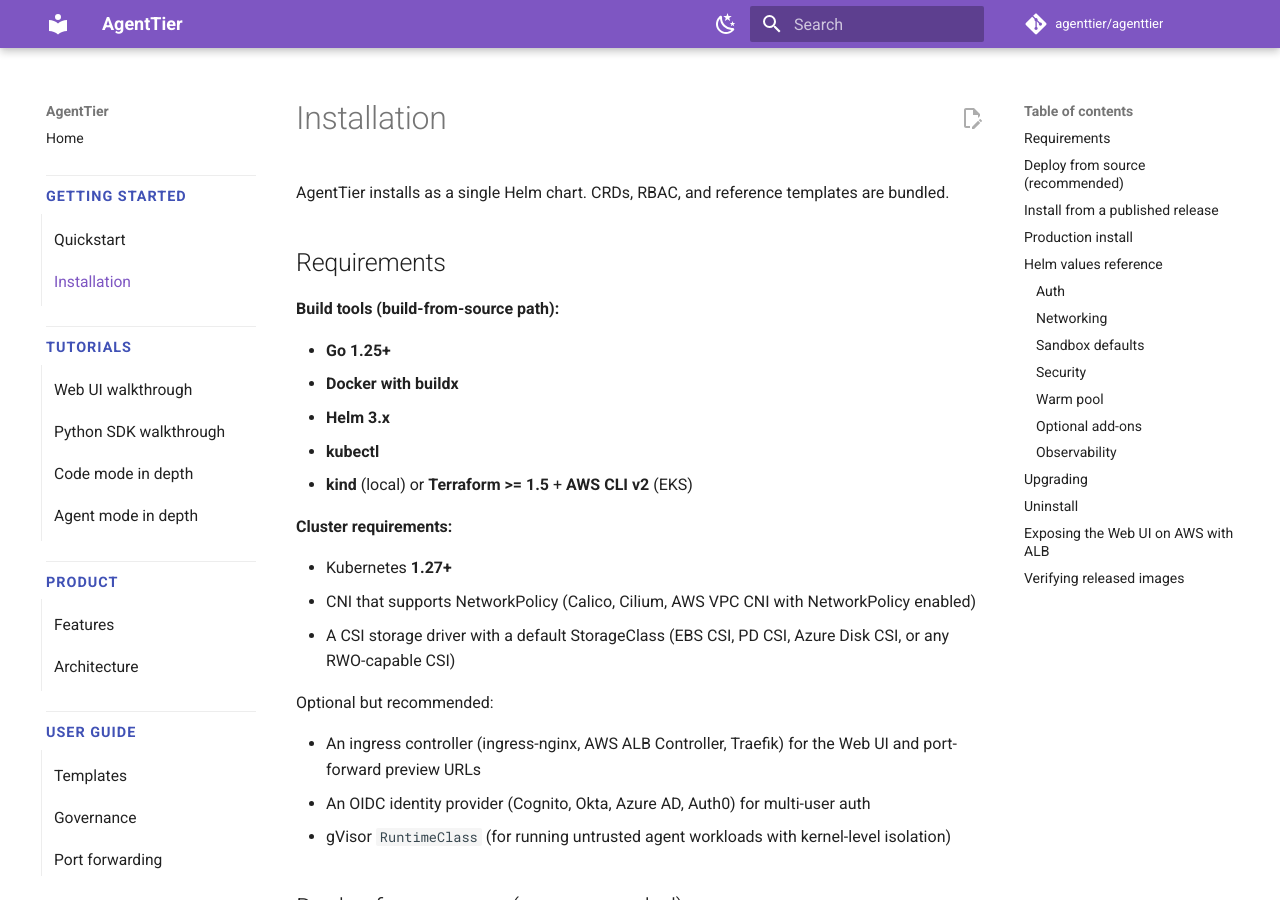
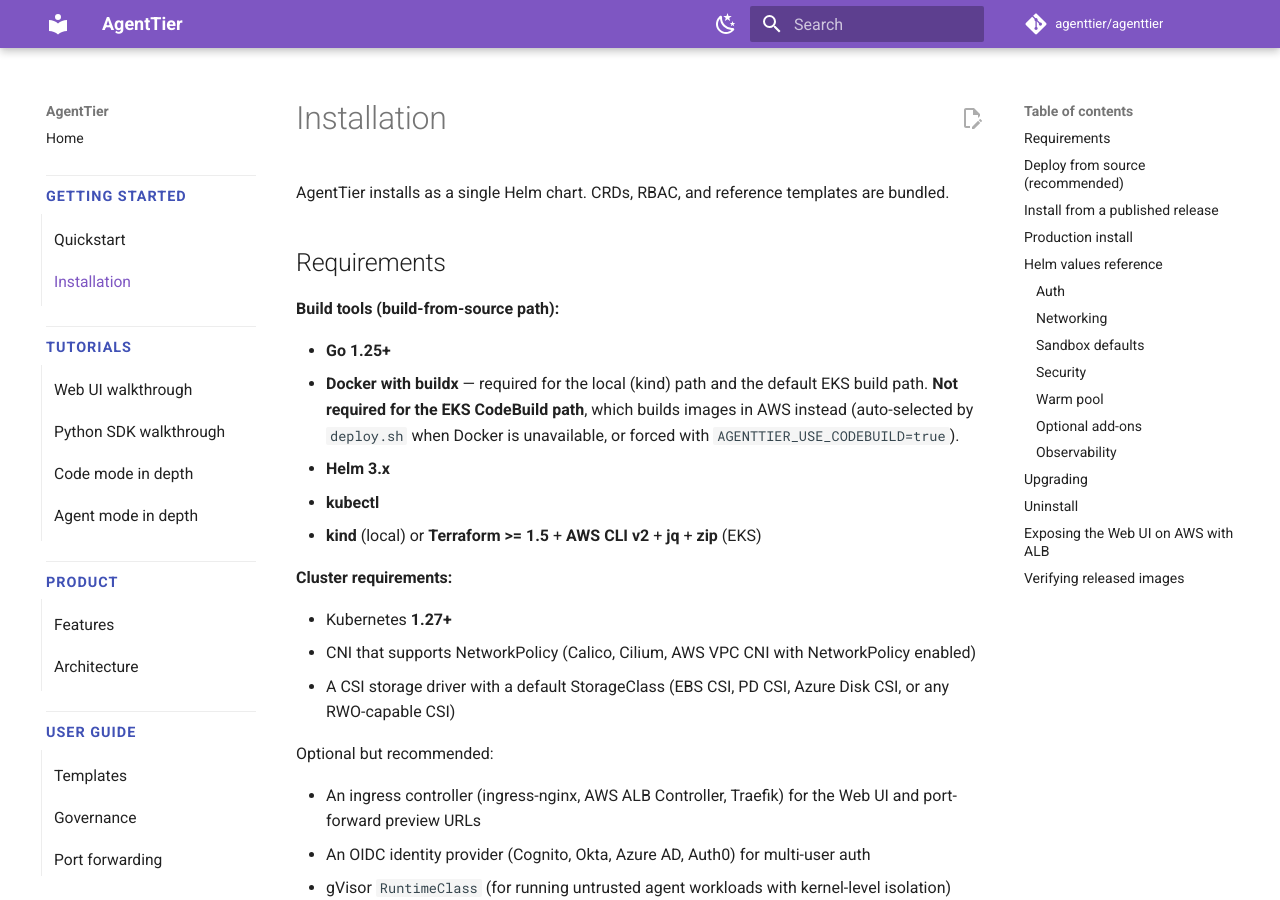
Before and after one commit to khanrubd/agenttier, an MkDocs documentation site: the page built from docs/docs/installation.md, in a window 1280 px wide and 900 px high. Built offline with MkDocs 1.6.1 and Material for MkDocs 9.7.7, drawn with Linux system fonts in a browser that asks for light colours; comment, search, counter and statistics services are not loaded.

Commit message:
docs: document the no-Docker EKS CodeBuild path
- README: Docker/buildx now optional for EKS (required only for local-build path);
  rewrite the CodeBuild section to describe AGENTTIER_USE_CODEBUILD / no-docker
  auto-detect, the core-vs-optional-image split, and the CRD-first Helm install
- installation.md / quickstart.md: mark Docker optional for the EKS CodeBuild path;
  add jq + zip to the EKS prerequisite list

Reflects the deploy-path changes in commit for spec agenttier-deploytest.

```diff
--- a/docs/docs/installation.md
+++ b/docs/docs/installation.md
@@ -7,10 +7,10 @@ AgentTier installs as a single Helm chart. CRDs, RBAC, and reference templates a
 **Build tools (build-from-source path):**
 
 - **Go 1.25+**
-- **Docker with buildx**
+- **Docker with buildx** — required for the local (kind) path and the default EKS build path. **Not required for the EKS CodeBuild path**, which builds images in AWS instead (auto-selected by `deploy.sh` when Docker is unavailable, or forced with `AGENTTIER_USE_CODEBUILD=true`).
 - **Helm 3.x**
 - **kubectl**
-- **kind** (local) or **Terraform >= 1.5** + **AWS CLI v2** (EKS)
+- **kind** (local) or **Terraform >= 1.5** + **AWS CLI v2** + **jq** + **zip** (EKS)
 
 **Cluster requirements:**
 
```
Also changed, not shown: docs/docs/quickstart.md (+2 -2 lines), README.md.
